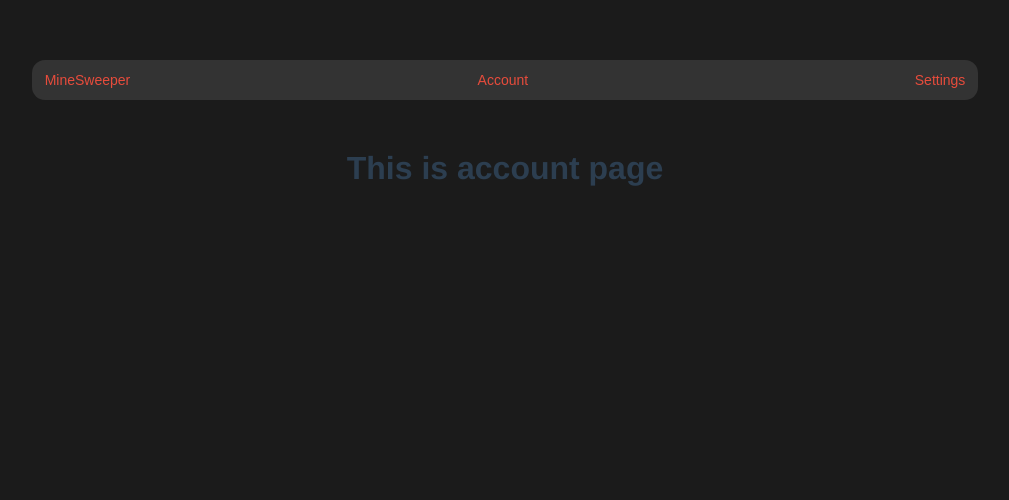
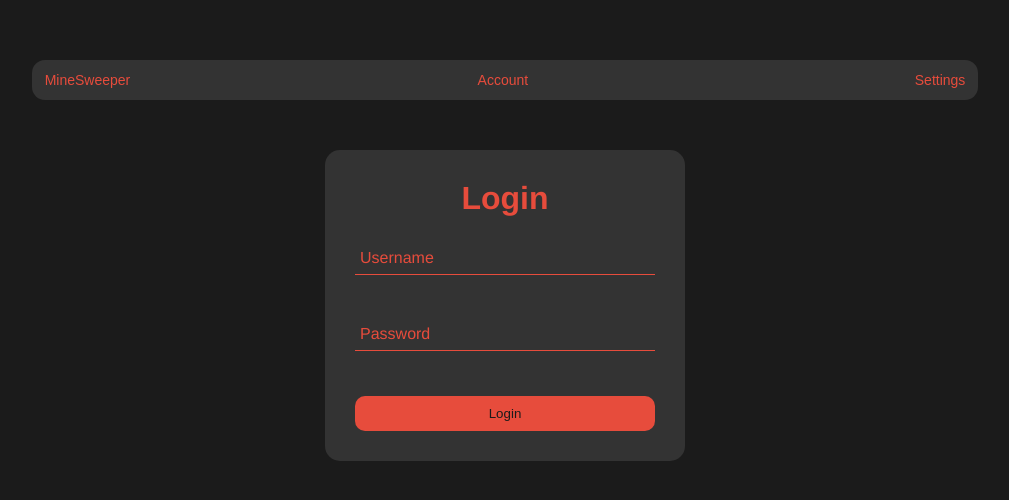
Before and after one commit to ruchlejs/mine_sweeper, a Vue app: page /account in a window 1280 px wide. Shown: the top 500 px of the page, without its empty margins (135-1144 px from the left). Built offline with nearby package versions, Linux system fonts and the light colour scheme.

Commit message:
add login component

```diff
--- /dev/null
+++ b/src/components/LoginWindow.vue
@@ -0,0 +1,104 @@
+<template>
+    <form class="form-container">
+        <h1>Login</h1>
+        <div class="login-content">
+            <div class="form-row">
+                <input type="text" name="username" id="username" v-model="form.username"
+                    :class="{ empty: form.username === '', filled: form.username !== '' }">
+                <label for="username">Username </label>
+            </div>
+            <div class="form-row">
+                <input type="password" name="paswword" id="password" v-model="form.password"
+                    :class="{ empty: form.password === '', filled: form.password !== '' }">
+                <label for="password">Password </label>
+            </div>
+        </div>
+        <input type="submit" value="Login">
+    </form>
+</template>
+
+<script>
+export default {
+    name: 'LoginWindow',
+    data() {
+        return {
+            form: {
+                username: '',
+                password: '',
+            }
+        }
+    }
+}
+</script>
+
+<style scoped>
+.form-container {
+    color: var(--tertiary-color);
+    background-color: var(--secondary-color);
+
+    padding: 30px;
+    border-radius: 15px;
+    width: 300px;
+    margin: auto;
+}
+
+h1 {
+    margin-top: 0;
+    margin-bottom: 32px;
+}
+
+input[type="text"],
+input[type="password"] {
+    padding: 5px 5px;
+    width: 100%;
+    box-sizing: border-box;
+    background: none;
+    border: none;
+    border-bottom: 1px solid var(--tertiary-color);
+    color: var(--tertiary-color);
+    outline: none;
+}
+
+.form-row {
+    display: flex;
+    flex-direction: column;
+}
+
+label {
+    padding-left: 5px;
+    position: absolute;
+    transition: transform 0.5s;
+    cursor: text;
+}
+
+.login-content {
+    display: flex;
+    flex-direction: column;
+    gap: 50px;
+    margin-bottom: 30px;
+}
+
+input[type="text"]:focus+label,
+input[type="password"]:focus+label,
+input.filled+label {
+    transform: translateY(-100%);
+}
+
+input[type="submit"] {
+    background-color: var(--tertiary-color);
+    color: var(--primary-color);
+    padding: 10px;
+    border-radius: 10px;
+    border: none;
+    cursor: pointer;
+    width: 100%;
+    box-sizing: border-box;
+    font-weight: 500;
+    margin-top: 15px;
+}
+
+
+input[type="submit"]:hover {
+    filter: brightness(70%);
+}
+</style>
--- a/src/pages/AccountPage.vue
+++ b/src/pages/AccountPage.vue
@@ -1,16 +1,17 @@
 <template>
     <MainBanner />
-    <h1>
-        This is account page
-    </h1>
+    <LoginWindow />
 </template>
 
 <script>
 import MainBanner from '@/components/MainBanner.vue';
+import LoginWindow from '@/components/LoginWindow.vue';
+
 export default {
     name: 'AccountPage',
     components: {
-        MainBanner
-    }
+        MainBanner,
+        LoginWindow,
+    },
 }
 </script>
```
